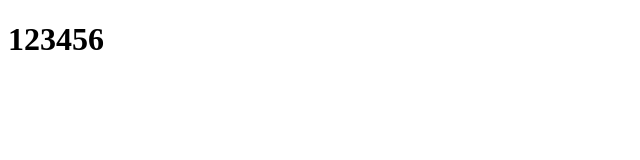
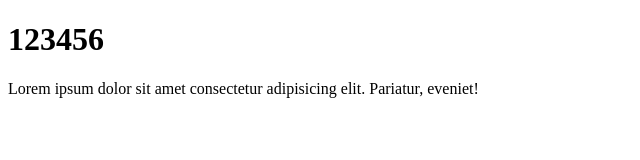
Before and after one commit to LinPeiQing/0622, a plain HTML site: page index.html in a window 1280 px wide. Shown: the whole page, without its empty margins (0-640 px from the left). Drawn offline with Linux system fonts and the light colour scheme.

Commit message:
no message

```diff
--- a/index.html
+++ b/index.html
@@ -8,6 +8,7 @@
 </head>
 <body>
     <h1>123456</h1>
+    <p>Lorem ipsum dolor sit amet consectetur adipisicing elit. Pariatur, eveniet!</p>
 
 </body>
 </html>
```
